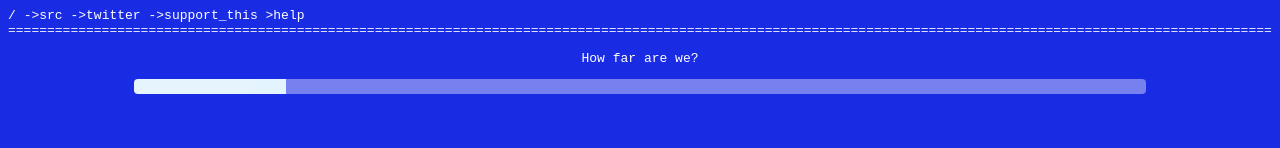
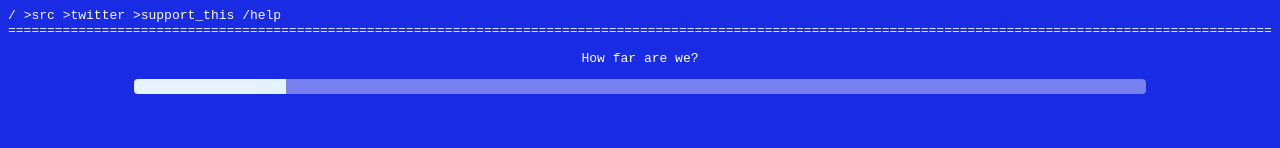
Before and after one commit to tymtam2/progress-bar-game, a plain HTML site: page index.html in a window 1280 px wide. Shown: the top 148 px of the page. Drawn offline with Linux system fonts and the light colour scheme.

Commit message:
Better links

```diff
--- a/index.html
+++ b/index.html
@@ -20,10 +20,10 @@
     <div class="mono-font">
         <nav>
             <a href="/">/</a>
-            <a href="https://github.com/tymtam2/progress-bar-game">->src</a>
-            <a href="https://twitter.com/tymtam4">->twitter</a>
-            <a href="https://www.buymeacoffee.com/tmaj">->support_this</a>
-            <a href="help.html">>help</a>
+            <a href="https://github.com/tymtam2/progress-bar-game">>src</a>
+            <a href="https://twitter.com/tymtam4">>twitter</a>
+            <a href="https://www.buymeacoffee.com/tmaj">>support_this</a>
+            <a href="help.html">/help</a>
             <div class="overflow-hidden max-width-100 xxxwhitespace-nowrap opacity-90">
                 ========================================================================================================================================================================================================================================================================================================================================================================================================================================================================
             </div>
```
Also changed, not shown: random.html (+4 -4 lines).
